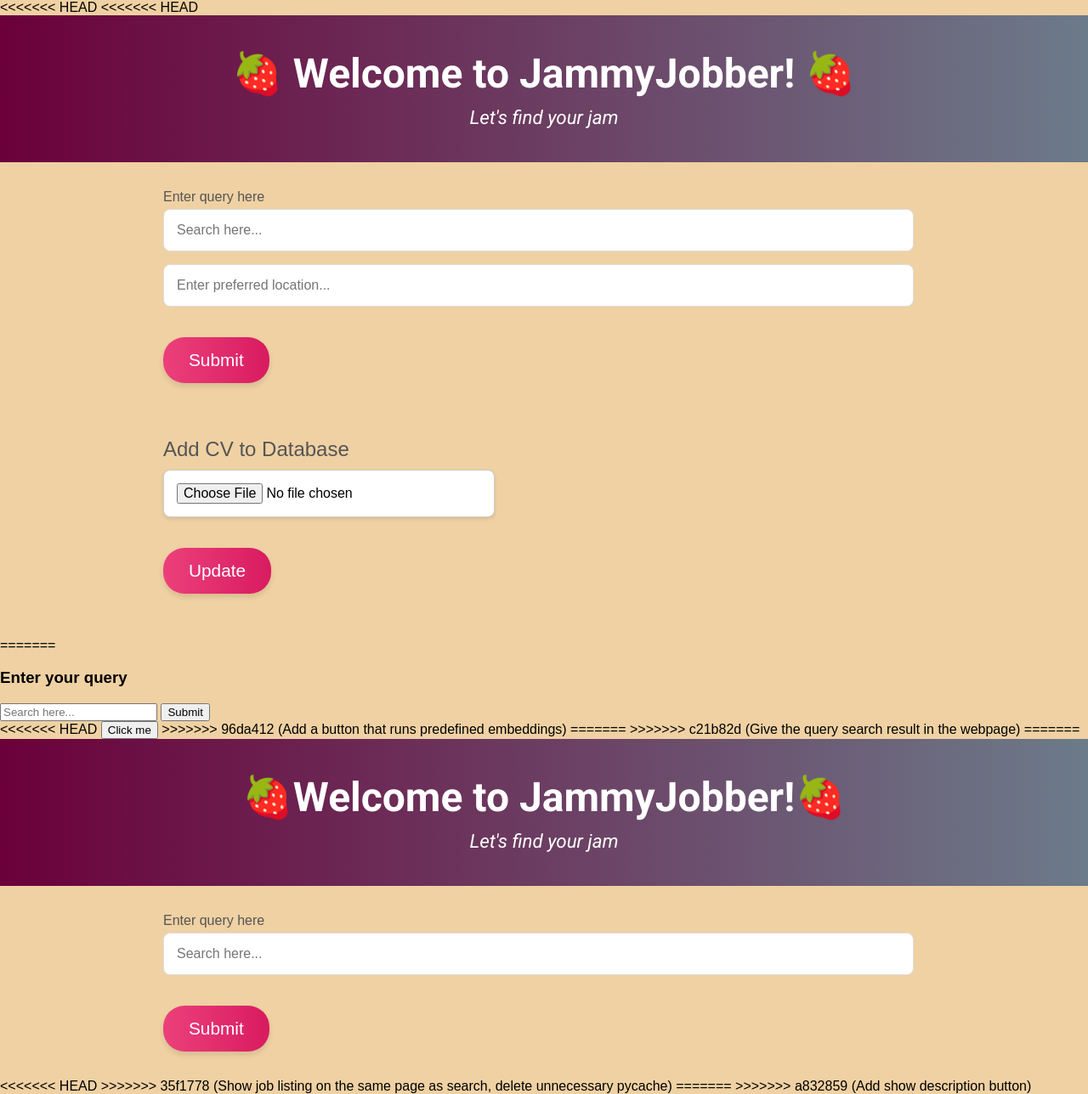
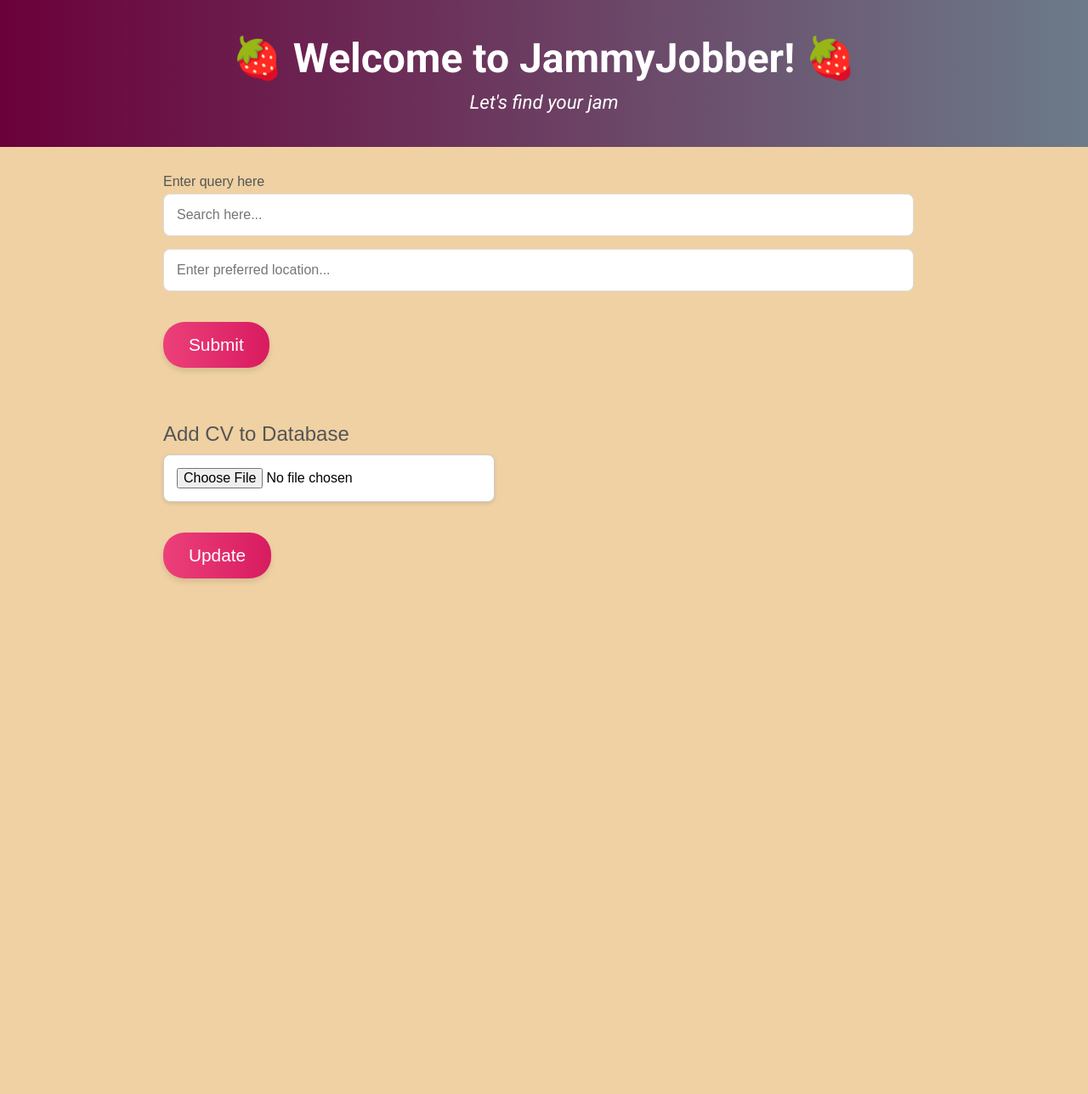
Before and after one commit to Manavjain1104/jammyjobber, a Django app: template pages/templates/pages/home_search.html in a window 1280 px wide. Shown: the whole page at 85% size. After the commit the page ends 685 px from the top, so only its background shows below. Run offline with Django 4.2, Linux system fonts and the light colour scheme; the template is opened without the code that fills it, so the values that code supplies are empty; parts of the project's set-up code (start-up, migrations or seed data) failed here and were passed over; some web fonts are replaced.

Commit message:
Remove conflicts

```diff
--- a/evaluation/evaluation.py
+++ b/evaluation/evaluation.py
@@ -177,7 +177,6 @@ def find_dynamic_cutoff(distances, sensitivity=2.0):
 
     ranking = [idx for idx, _ in sorted(expand_distance, key=lambda x: x[1])]
     return (labels, ranking)
-<<<<<<< HEAD
 
 
 def add_points_to_datbase(path_to_csv):
@@ -275,8 +274,6 @@ def add_points_to_datbase(path_to_csv):
         true_ranking, key=lambda x: int(x[1]))]
 
     return (true_labels, true_ranking, job_summaries, job_embeddings)
-=======
->>>>>>> b33a551 (Change llm utils to have option to run locally, finish the evaluation for top n accurancy)
 
 
 def add_points_to_datbase(path_to_csv):
@@ -337,12 +334,9 @@ def evaluate(path_to_csv, query):
 
     predicted_labels, predicted_ranking = find_dynamic_cutoff(distances)
 
-<<<<<<< HEAD
-=======
     print(true_ranking)
     print(predicted_ranking)
 
->>>>>>> b33a551 (Change llm utils to have option to run locally, finish the evaluation for top n accurancy)
     labels = ["TRUE", "FALSE"]
 
     # Create a confusion matrix based on the labels
--- a/pages/templates/pages/home_search.html
+++ b/pages/templates/pages/home_search.html
@@ -3,14 +3,12 @@
 <head>
     <meta name="viewport" content="width=device-width, initial-scale=1.0">
     <link rel="stylesheet" href="../../static/css/design.css">
-<<<<<<< HEAD
     <link rel="stylesheet" href="https://fonts.googleapis.com/css2?family=Roboto:ital,wght@0,400;0,700;1,400&family=Open+Sans:ital,wght@0,400;0,700;1,400&family=Lato:ital,wght@0,400;0,700;1,400&family=Montserrat:ital,wght@0,400;0,700;1,400&family=Nunito:ital,wght@0,400;0,700;1,400&family=Playfair+Display:ital,wght@0,400;0,700;1,400&display=swap" />
     <link rel="stylesheet" href="https://fonts.googleapis.com/css2?family=Lato:wght@400;700&display=swap">
 
     <title>JammyJobber Search</title>
 </head>
 <body>
-<<<<<<< HEAD
 
     <header>
         <h1>🍓 Welcome to JammyJobber! 🍓</h1>
@@ -60,76 +58,5 @@
 
     <script src="https://code.jquery.com/jquery-3.6.4.min.js"></script>
     <script src="../../static/js/job_listing.js"></script>
-=======
-    <h3>Enter your query</h3>
-    <form action="/search/" method="get">
-        <input type="search" name="query" placeholder="Search here...">
-        <button type="submit">Submit</button>
-    </form>
-<<<<<<< HEAD
-
-    <button id="myButton">Click me</button>
-    <script>
-        document.getElementById('myButton').addEventListener('click', function(event) {
-            event.preventDefault();
-
-            // Make an AJAX request to call the Django function
-            fetch('{% url "my_function" %}', {
-                method: 'GET',
-                headers: {
-                    'X-Requested-With': 'XMLHttpRequest',
-                },
-            })
-            .then(response => response.text())
-            .then(data => {
-                console.log(data);  // Log the response from the server
-                // You can update the UI or perform other actions as needed
-            })
-            .catch(error => {
-                console.error('Error:', error);
-            });
-        });
-    </script>
->>>>>>> 96da412 (Add a button that runs predefined embeddings)
-=======
->>>>>>> c21b82d (Give the query search result in the webpage)
-=======
-    <title>JammyJobber Search</title>
-</head>
-<body>
-
-    <header>
-        <h1>🍓Welcome to JammyJobber!🍓</h1>
-        <p class="catchline">Let's find your jam</p>
-    </header>
-
-    <div class="search-box">
-        <label for="search-input">Enter query here</label>
-        <form action="" method="get">
-            <input type="text" name="query" placeholder="Search here...">
-            <button type="submit">Submit</button>
-        </form>
-    </div>
-
-
-    <ul class="job-listings">
-        {% for job in job_list %}
-            <li class="job-listing">
-                <a href=" {{ job.link }} "><h3>{{ job.title }}</h3></a>
-                <p>{{ job.company }} @ {{ job.location }}</p>
-                <button class="expand-btn" onclick="toggleDescription(this, '{{ job.job_id }}')">Show Description</button>
-                <div id="description-{{ job.job_id }}" class="job-description">
-                    <p>{{ job.description }}</p>
-                </div>
-            </li>
-        {% endfor %}
-    </ul>
-
-<<<<<<< HEAD
->>>>>>> 35f1778 (Show job listing on the same page as search, delete unnecessary pycache)
-=======
-    <script src="https://code.jquery.com/jquery-3.6.4.min.js"></script>
-    <script src="../../static/js/job_listing.js"></script>
->>>>>>> a832859 (Add show description button)
 </body>
 </html>
--- a/requirements.txt
+++ b/requirements.txt
@@ -21,10 +21,8 @@ torch==2.1.2
 torchvision==0.16.2
 tqdm==4.66.1
 transformers==4.36.2
-triton==2.1.0
 typing-extensions==4.9.0
 urllib3==2.1.0
-
 nose~=1.3.7
 Django~=4.2.9
 python-dotenv~=1.0.0
@@ -32,3 +30,5 @@ pandas~=2.0.3
 bs4~=0.0.2
 beautifulsoup4~=4.12.2
 numpy~=1.26.3
+django-taggit
+pdfminer.six
```
Also changed, not shown: pages/views.py (+55 -24 lines), utils/sqlite_utils.py (+11 -34 lines), .gitlab-ci.yml, job_listing.db (added), 2 other files.
